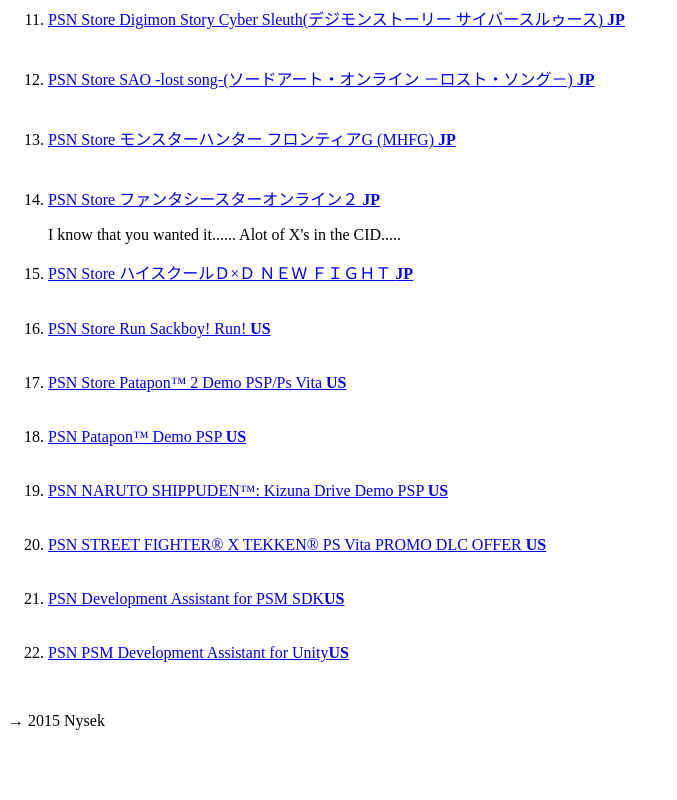
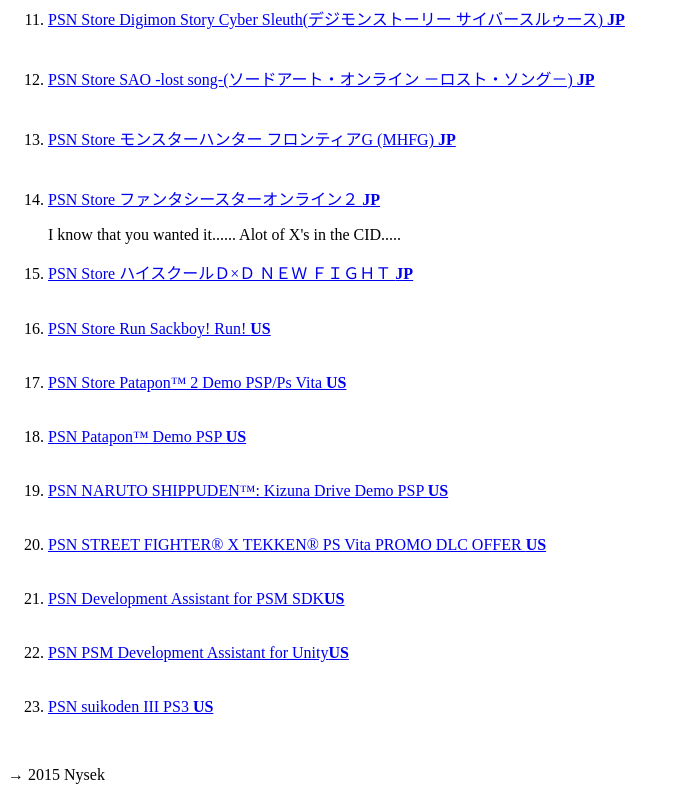
Before and after one commit to Nysek/Ps-Vita-Command-HTML-launcher, a plain HTML site: page index.html in a window 1280 px wide. Shown: the part 694-1494 px from the top of the page, without its empty margins (0-677 px from the left). Before the commit the page ends 1440 px from the top, so only its background shows below. Drawn offline with Linux system fonts and the light colour scheme.

Commit message:
Update index.html
Add Suikoden 3.

```diff
--- a/index.html
+++ b/index.html
@@ -73,6 +73,9 @@
 <br>
 <br>
 <li><a href="psns:browse?product=IP9100-PCSI00009_00-UNITYDEV00000000"><stike>PSN PSM Development Assistant for Unity</stike><b>US</b></a></li>
+<br>
+<br>
+<li><a href="psns:browse?product=UP9000-NPUD00294_00-GSUIKODEN3000001">PSN suikoden III PS3 <b>US</b></a></li>
 </ol>
 <br>
 <footer>
```
